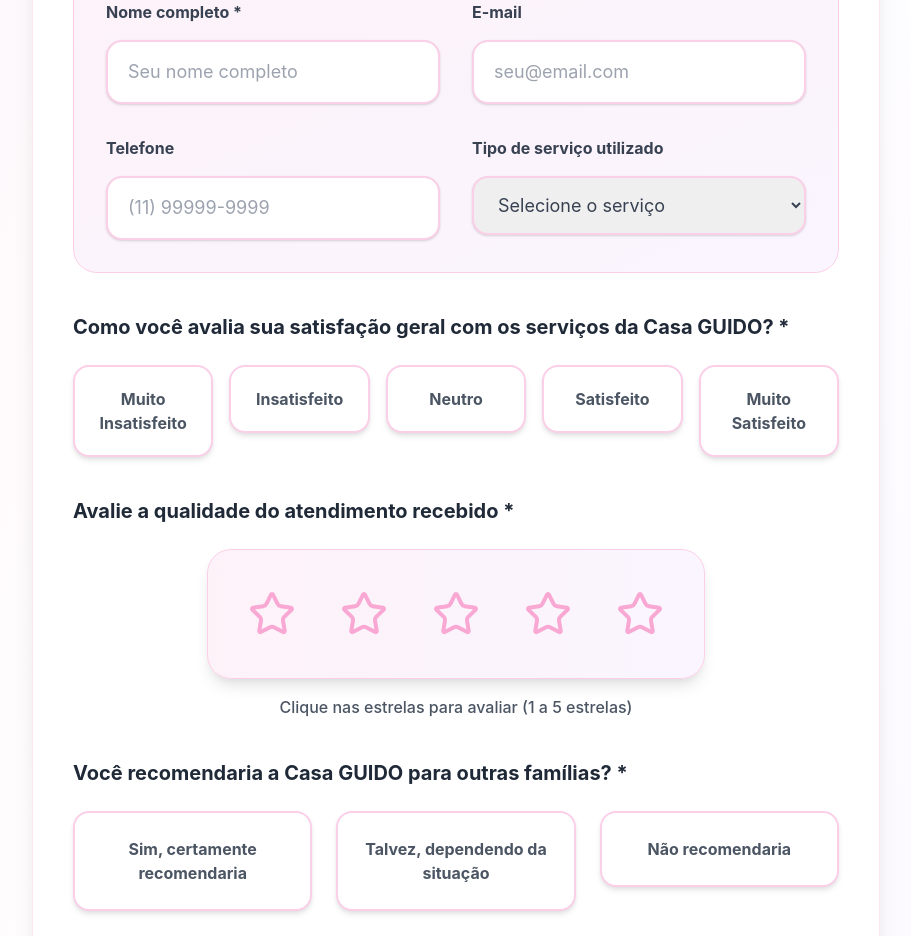
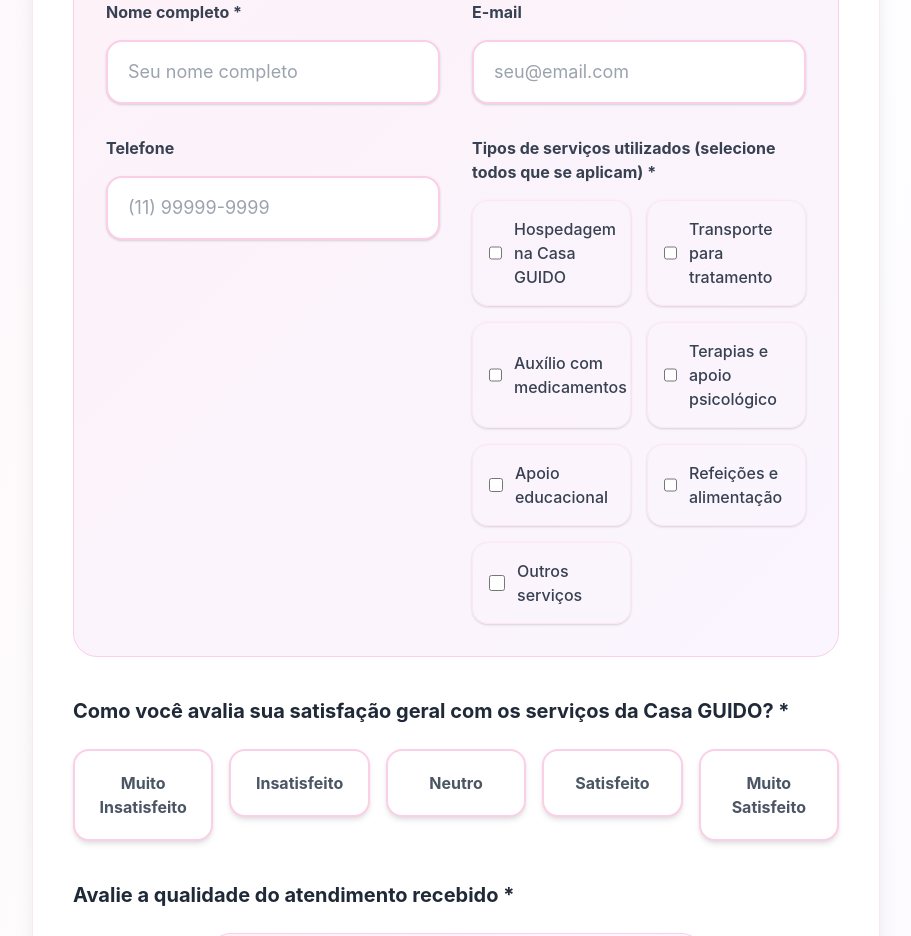
Before and after one commit to Leo-alt-f4/Pesquisa-Guido, a React (Vite) app in the folder project/: page / in a window 1280 px wide. Shown: the part 1460-2396 px from the top of the page, without its empty margins (184-1095 px from the left). Built offline with nearby package versions, Linux system fonts and the light colour scheme.

Commit message:
Fix service type field in existing SurveyForm component

```diff
--- a/project/src/components/SurveyForm.jsx
+++ b/project/src/components/SurveyForm.jsx
@@ -178,22 +178,43 @@
 
               <div>
                 <label className="block text-base font-bold text-gray-700 mb-4">
-                  Tipo de serviço utilizado
+                  Tipos de serviços utilizados (selecione todos que se aplicam) *
                 </label>
-                <select
+                <div className="grid grid-cols-1 md:grid-cols-2 gap-4">
+                  {[
+                    { value: 'hospedagem', label: 'Hospedagem na Casa GUIDO' },
+                    { value: 'transporte', label: 'Transporte para tratamento' },
+                    { value: 'medicamentos', label: 'Auxílio com medicamentos' },
+                    { value: 'terapias', label: 'Terapias e apoio psicológico' },
+                    { value: 'educacao', label: 'Apoio educacional' },
+                    { value: 'alimentacao', label: 'Refeições e alimentação' },
+                    { value: 'outros', label: 'Outros serviços' }
+                  ].map((service) => (
+                    <label key={service.value} className="flex items-center cursor-pointer p-4 rounded-2xl hover:bg-pink-50 transition-all border border-pink-100 hover:border-pink-200 shadow-sm hover:shadow-md">
+                      <input
+                        type="checkbox"
+                        checked={formData.serviceType.includes(service.value)}
+                        onChange={(e) => {
+                          const current = formData.serviceType.split(',').filter(Boolean);
+                          if (e.target.checked) {
+                            handleChange('serviceType', [...current, service.value].join(','));
+                          } else {
+                            handleChange('serviceType', current.filter(item => item !== service.value).join(','));
+                          }
+                        }}
+                        className="w-5 h-5 text-pink-500 border-2 border-pink-300 rounded-lg focus:ring-pink-400 focus:ring-2"
+                      />
+                      <span className="ml-3 text-gray-700 font-medium text-base">{service.label}</span>
+                    </label>
+                  ))}
+                </div>
+                {/* Campo oculto para validação obrigatória */}
+                <input
+                  type="hidden"
                   value={formData.serviceType}
-                  onChange={(e) => handleChange('serviceType', e.target.value)}
-                  className="w-full px-5 py-4 border-2 border-pink-200 rounded-2xl focus:ring-4 focus:ring-pink-200 focus:border-pink-400 transition-all text-gray-700 text-lg shadow-sm"
-                >
-                  <option value="">Selecione o serviço</option>
-                  <option value="hospedagem">Hospedagem na Casa GUIDO</option>
-                  <option value="transporte">Transporte para tratamento</option>
-                  <option value="medicamentos">Auxílio com medicamentos</option>
-                  <option value="terapias">Terapias e apoio psicológico</option>
-                  <option value="educacao">Apoio educacional</option>
-                  <option value="alimentacao">Refeições e alimentação</option>
-                  <option value="outros">Outros serviços</option>
-                </select>
+                  required
+                  onChange={() => {}}
+                />
               </div>
             </div>
           </div>
```
